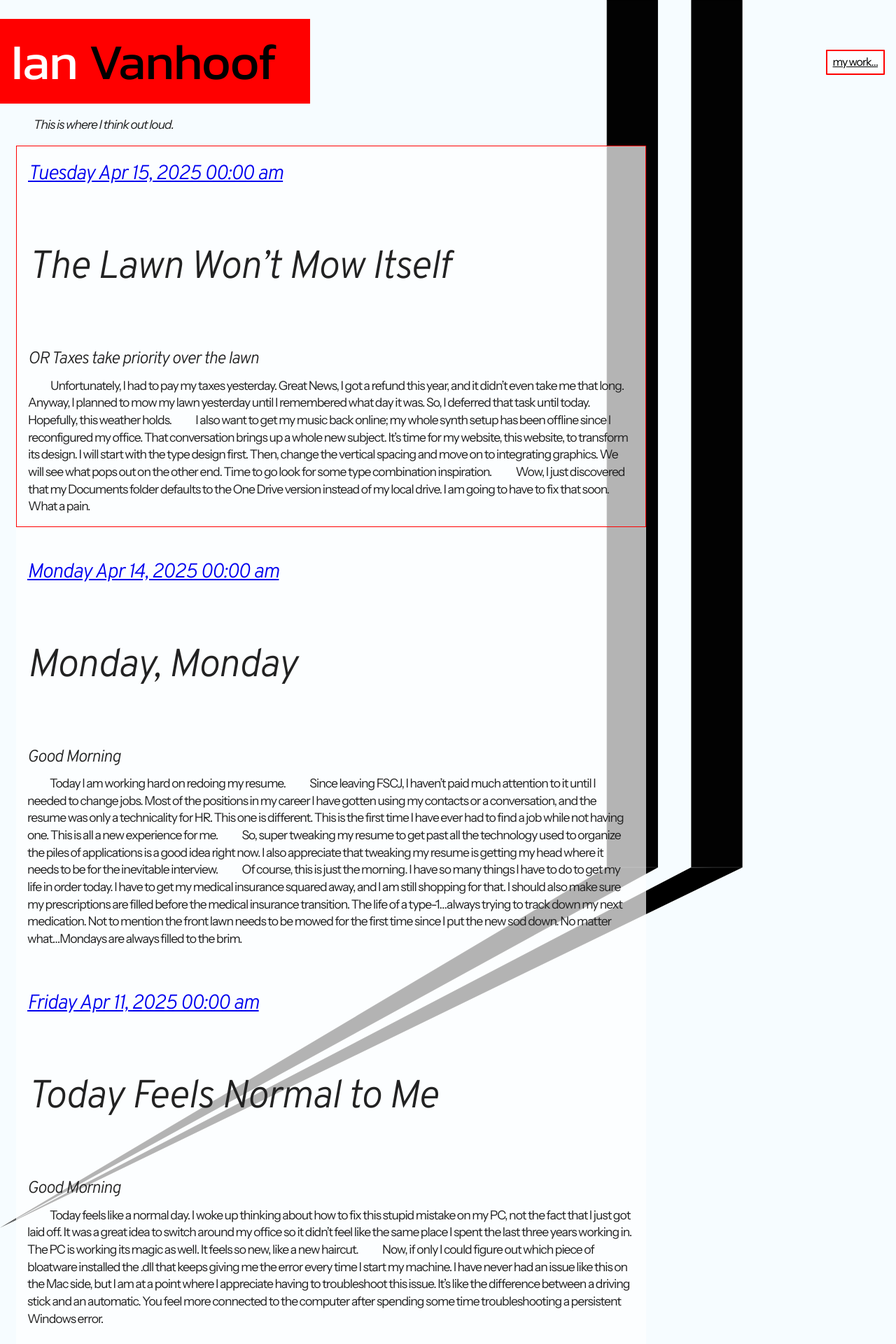
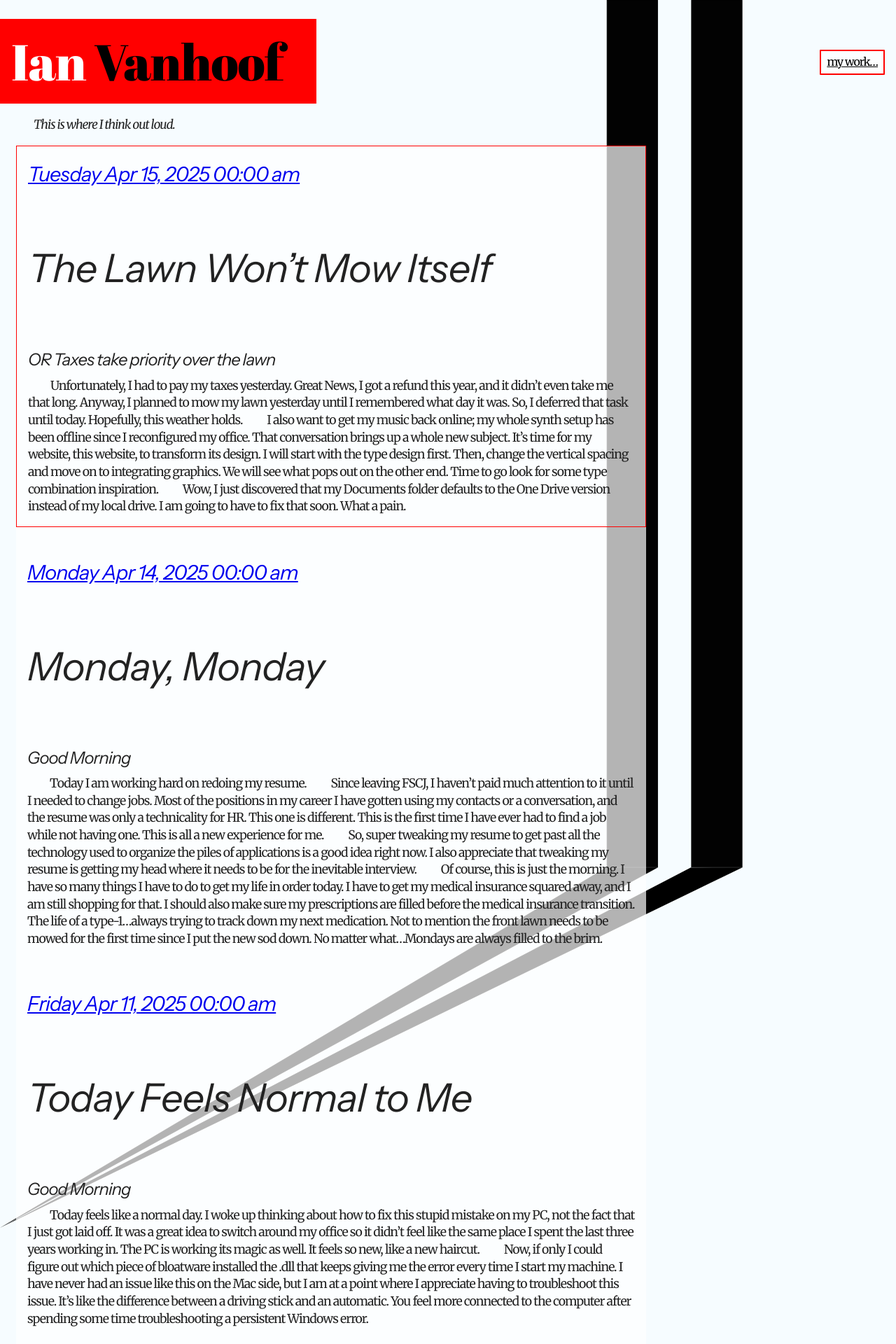
Before and after one commit to ianvanhoof/ianvanhoof.github.io, a Jekyll site: the page built from homepage.html, in a window 1280 px wide. Shown: the top 1920 px of the page at 70% size. Built offline with Jekyll 4.4.1, drawn with Linux system fonts in a browser that asks for light colours.

Commit message:
Type updates on homepage.html

```diff
--- a/_layouts/type-page.html
+++ b/_layouts/type-page.html
@@ -9,9 +9,7 @@
         <!-- Place favicon.ico in the root directory -->
         <link rel="preconnect" href="https://fonts.googleapis.com">
 <link rel="preconnect" href="https://fonts.gstatic.com" crossorigin>
-<link href="https://fonts.googleapis.com/css2?family=Kanit:ital,wght@0,100;0,200;0,300;0,400;0,500;0,600;0,700;0,800;0,900;1,100;1,200;1,300;1,400;1,500;1,600;1,700;1,800;1,900&display=swap" rel="stylesheet">
-<link href="https://fonts.googleapis.com/css2?family=Overpass:ital,wght@0,100..900;1,100..900&display=swap" rel="stylesheet">
-<link href="https://fonts.googleapis.com/css2?family=Instrument+Sans:ital,wght@0,400..700;1,400..700&display=swap" rel="stylesheet">
+<link href="https://fonts.googleapis.com/css2?family=Abril+Fatface&family=Instrument+Sans:ital,wght@0,400..700;1,400..700&family=Merriweather:ital,opsz,wght@0,18..144,300..900;1,18..144,300..900&display=swap" rel="stylesheet">
         <link rel="stylesheet" href="/assets/main-type.css">
     </head>
     <body>
--- a/assets/main-type.scss
+++ b/assets/main-type.scss
@@ -1,13 +1,13 @@
 ---
 ---
 @mixin font_family_body() {
+  font-family: 'Merriweather',sans-serif;
+}
+@mixin font_family_sub_heading() {
   font-family: 'Instrument Sans',sans-serif;
 }
-@mixin font_family_sub_heading() {
-  font-family: 'Overpass',sans-serif;
-}
 @mixin font_family_heading() {
-  font-family: 'Kanit',sans-serif;
+  font-family: 'Abril Fatface',sans-serif;
 }
 // @mixin font_family_heading() {
 //   font-family: 'Nitro A' ,'Nitro B',sans-serif;
```
